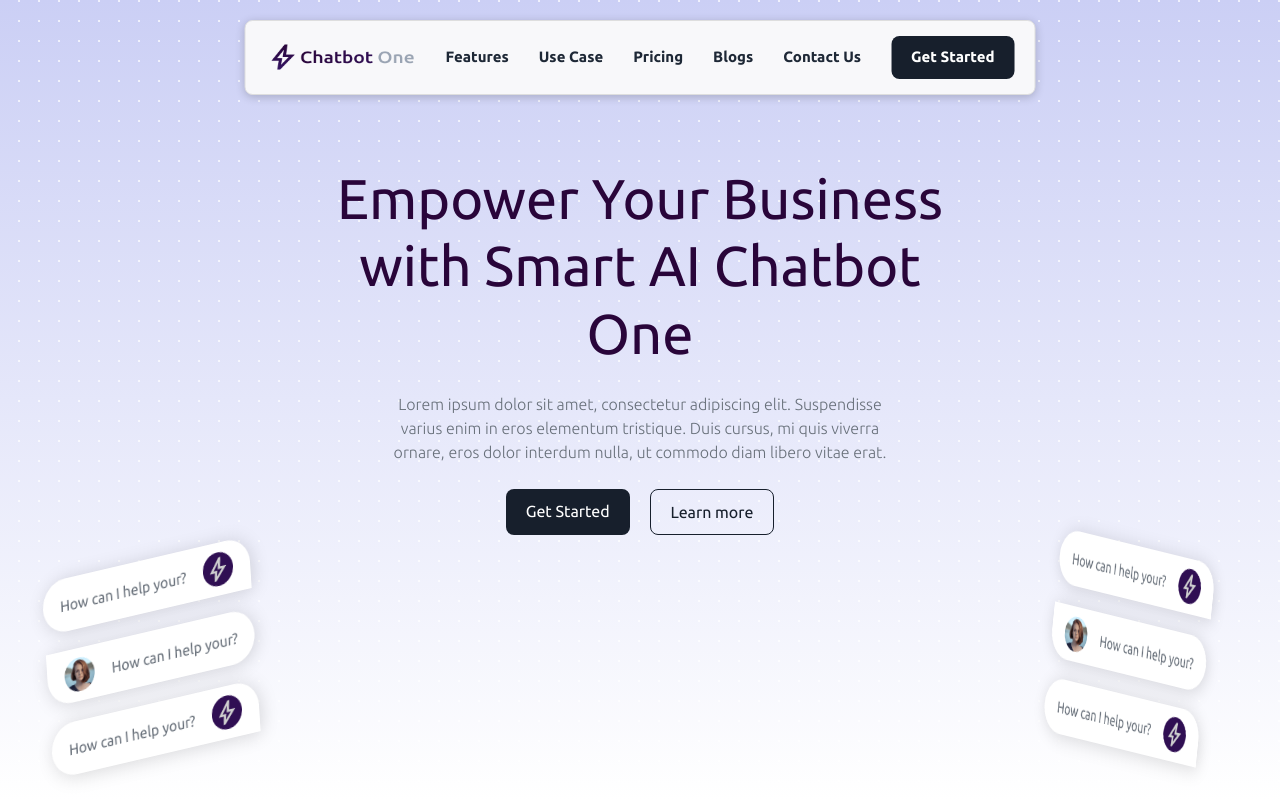
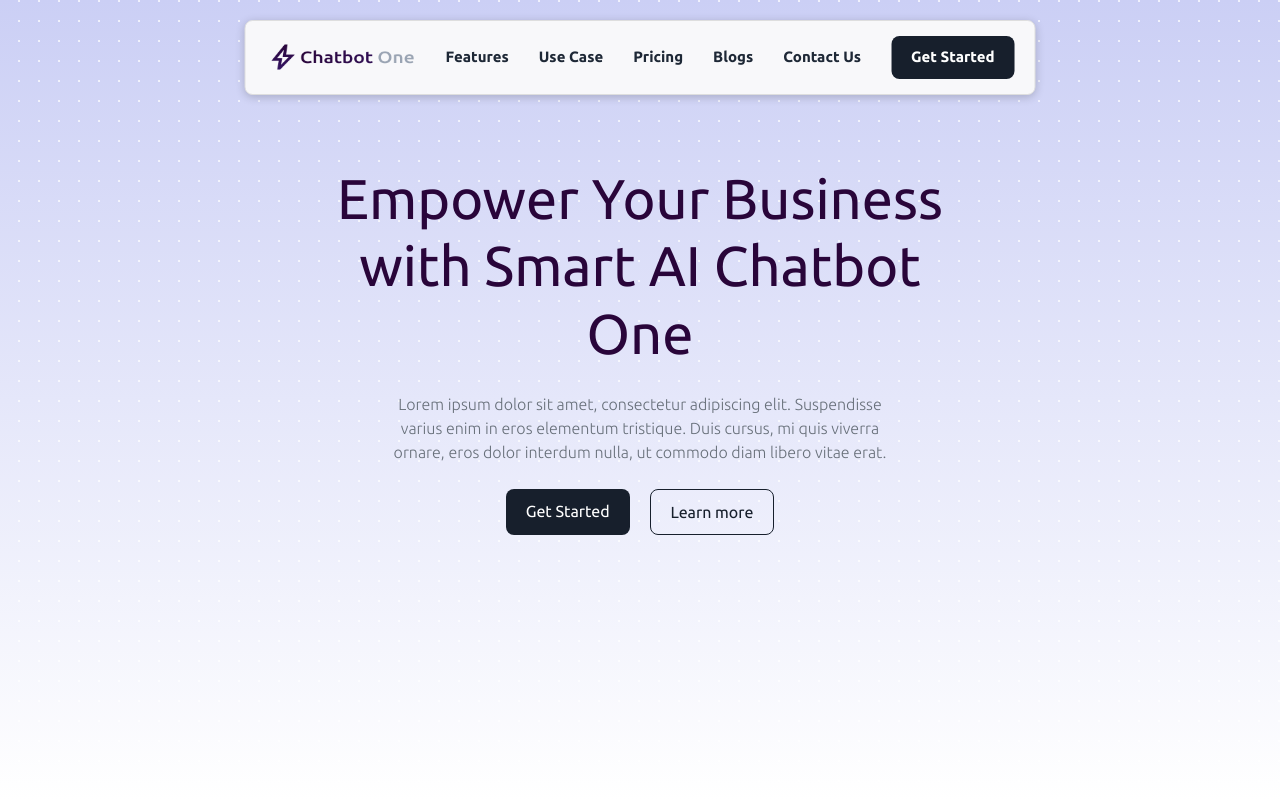
Before and after one commit to ramiawed-eng/portfolio-chatbot, a Next.js app: page / in a window 1280 px wide. Shown: the top 800 px of the page. Built offline with nearby package versions, Linux system fonts and the light colour scheme.

Commit message:
animation on header section

```diff
--- a/src/components/cards/row-card.tsx
+++ b/src/components/cards/row-card.tsx
@@ -1,16 +1,38 @@
-import { RowCardType } from "@/types";
+"use client";
+
+import useInView from "@/hooks/useInView";
+import { IntersectionAmount, RowCardType } from "@/types";
 import Image from "next/image";
 
 export default function RowCard({
   imgSrc,
   text,
   type,
+  id,
 }: {
   imgSrc: string;
   text: string;
   type: RowCardType;
+  id: string;
 }) {
+  const rowInView = useInView({
+    id: id,
+    intersection: IntersectionAmount.ALL,
+  });
+  rowInView;
+
   return (
+    <div
+      id={id}
+      className={`fade-in  animation-timing-slow ${rowInView ? "show" : ""} ${
+        id.endsWith("1") ? "animation-delay-fast" : ""
+      }
+      ${id.endsWith("2") ? "animation-delay-medium" : ""}
+      ${id.endsWith("3") ? "animation-delay-slow" : ""}
+      ${id.endsWith("4") ? "animation-delay-x-slow" : ""}
+      ${id.endsWith("5") ? "animation-delay-xx-slow" : ""}
+      ${id.endsWith("6") ? "animation-delay-xxx-slow" : ""}`}
+    >
       <div
         className={`row-card ${
           type === RowCardType.LEFT ? "border-bottom-none" : "border-top-none"
@@ -25,5 +47,6 @@ export default function RowCard({
         />
         <p className="row-card-text">{text}</p>
       </div>
+    </div>
   );
 }
--- a/src/components/sections/header.tsx
+++ b/src/components/sections/header.tsx
@@ -1,21 +1,35 @@
-import { ButtonType, RowCardType } from "@/types";
+"use client";
+
+import { ButtonType, IntersectionAmount, RowCardType } from "@/types";
 import RowCard from "../cards/row-card";
 import LinkAsButton from "../buttons/link-as-button";
 import H1 from "../typography/h-1";
 import Paragraph from "../typography/paragraph";
+import useInView from "@/hooks/useInView";
 
 export default function HeaderSection() {
+  const h1InView = useInView({
+    id: "section-header-animate-h1",
+    intersection: IntersectionAmount.ALL,
+  });
+
   return (
     <section className="section-header section">
+      <div
+        id="section-header-animate-h1"
+        className={`fade-in-from-bottom center-conatainer animation-timing-medium ${
+          h1InView ? "show" : ""
+        }`}
+      >
         <div className="section-header-wrapper">
           <H1>Empower Your Business with Smart AI Chatbot One</H1>
 
           <div className="px-10 py-10 md:px-28">
             <Paragraph>
-            Lorem ipsum dolor sit amet, consectetur adipiscing elit. Suspendisse
-            varius enim in eros elementum tristique. Duis cursus, mi quis
-            viverra ornare, eros dolor interdum nulla, ut commodo diam libero
-            vitae erat.
+              Lorem ipsum dolor sit amet, consectetur adipiscing elit.
+              Suspendisse varius enim in eros elementum tristique. Duis cursus,
+              mi quis viverra ornare, eros dolor interdum nulla, ut commodo diam
+              libero vitae erat.
             </Paragraph>
           </div>
         </div>
@@ -33,24 +47,28 @@ export default function HeaderSection() {
             text="Learn more"
           />
         </div>
+      </div>
 
       <div className="row-card-container row-card-container-left">
         <RowCard
           text="How can I help your?"
           imgSrc="/images/icons/icon-08.png"
           type={RowCardType.LEFT}
+          id="row-card-1"
         />
 
         <RowCard
           text="How can I help your?"
           imgSrc="/images/people/person-01.png"
           type={RowCardType.RIGHT}
+          id="row-card-2"
         />
 
         <RowCard
           text="How can I help your?"
           imgSrc="/images/icons/icon-08.png"
           type={RowCardType.LEFT}
+          id="row-card-3"
         />
       </div>
 
@@ -59,18 +77,21 @@ export default function HeaderSection() {
           text="How can I help your?"
           imgSrc="/images/icons/icon-08.png"
           type={RowCardType.LEFT}
+          id="row-card-4"
         />
 
         <RowCard
           text="How can I help your?"
           imgSrc="/images/people/person-01.png"
           type={RowCardType.RIGHT}
+          id="row-card-5"
         />
 
         <RowCard
           text="How can I help your?"
           imgSrc="/images/icons/icon-08.png"
           type={RowCardType.LEFT}
+          id="row-card-6"
         />
       </div>
     </section>
--- /dev/null
+++ b/src/hooks/useInView.tsx
@@ -0,0 +1,43 @@
+import { IntersectionAmount } from "@/types";
+import { useCallback, useEffect, useState } from "react";
+
+export default function useInView({
+  id,
+  intersection,
+}: {
+  id: string;
+  intersection: IntersectionAmount;
+}) {
+  const [inView, setInView] = useState(false);
+
+  const onScollHandler = useCallback(() => {
+    const element = document.getElementById(`${id}`);
+    if (!element) return;
+
+    const windowHeight = window.innerHeight;
+    const { top, height } = element.getBoundingClientRect();
+    let percentage = 0.25;
+
+    if (intersection === IntersectionAmount.ALL) percentage = 1;
+    if (intersection === IntersectionAmount.HALF) percentage = 0.5;
+    if (intersection === IntersectionAmount.QUARTER) percentage = 0.25;
+
+    const isIntersected = height * percentage + top < windowHeight;
+
+    if (isIntersected || top < 100) {
+      setInView(true);
+    }
+  }, []);
+
+  useEffect(() => {
+    onScollHandler();
+
+    window?.addEventListener("scroll", onScollHandler);
+
+    return () => {
+      window?.removeEventListener("scroll", onScollHandler);
+    };
+  }, [inView, onScollHandler]);
+
+  return inView;
+}
--- /dev/null
+++ b/src/styles/animation/_animations.scss
@@ -0,0 +1,78 @@
+.fade-in-from-bottom {
+  transform: translateY(10rem);
+  opacity: 0;
+
+  &.show {
+    animation-name: fade-in-from-bottom;
+    animation-timing-function: linear;
+    animation-fill-mode: forwards;
+  }
+}
+
+.fade-in {
+  opacity: 0;
+  transform: scale(0);
+
+  &.show {
+    animation-name: fade-in-show;
+    animation-timing-function: linear;
+    animation-fill-mode: forwards;
+  }
+}
+
+@keyframes fade-in-from-bottom {
+  100% {
+    opacity: 1;
+    transform: translateY(0);
+  }
+}
+
+@keyframes fade-in-show {
+  100% {
+    transform: scale(1);
+    opacity: 1;
+  }
+}
+
+.center-conatainer {
+  text-align: center;
+  display: flex;
+  align-items: center;
+  flex-direction: column;
+}
+
+.animation-timing-fast {
+  animation-duration: 0.1s;
+}
+
+.animation-timing-medium {
+  animation-duration: 0.2s;
+}
+
+.animation-timing-slow {
+  animation-duration: 0.3s;
+}
+
+.animation-delay-fast {
+  animation-delay: 0.1s;
+}
+
+.animation-delay-medium {
+  animation-delay: 0.2s;
+}
+
+.animation-delay-slow {
+  animation-delay: 0.3s;
+}
+
+.animation-delay-x-slow {
+  animation-delay: 0.4s;
+}
+
+.animation-delay-xx-slow {
+  animation-delay: 0.5s;
+}
+
+.animation-delay-xxx-slow {
+  animation-delay: 0.6s;
+}
--- a/src/styles/main.scss
+++ b/src/styles/main.scss
@@ -22,3 +22,5 @@
 
 @import "./page/home";
 @import "./page/blog-details";
+
+@import "./animation/animations";
--- a/src/types/index.ts
+++ b/src/types/index.ts
@@ -37,3 +37,9 @@ export type Blog = {
   header: string;
   content: string;
 };
+
+export const enum IntersectionAmount {
+  ALL,
+  HALF,
+  QUARTER,
+}
```
Lines whose indentation alone changed are shown as unchanged.
